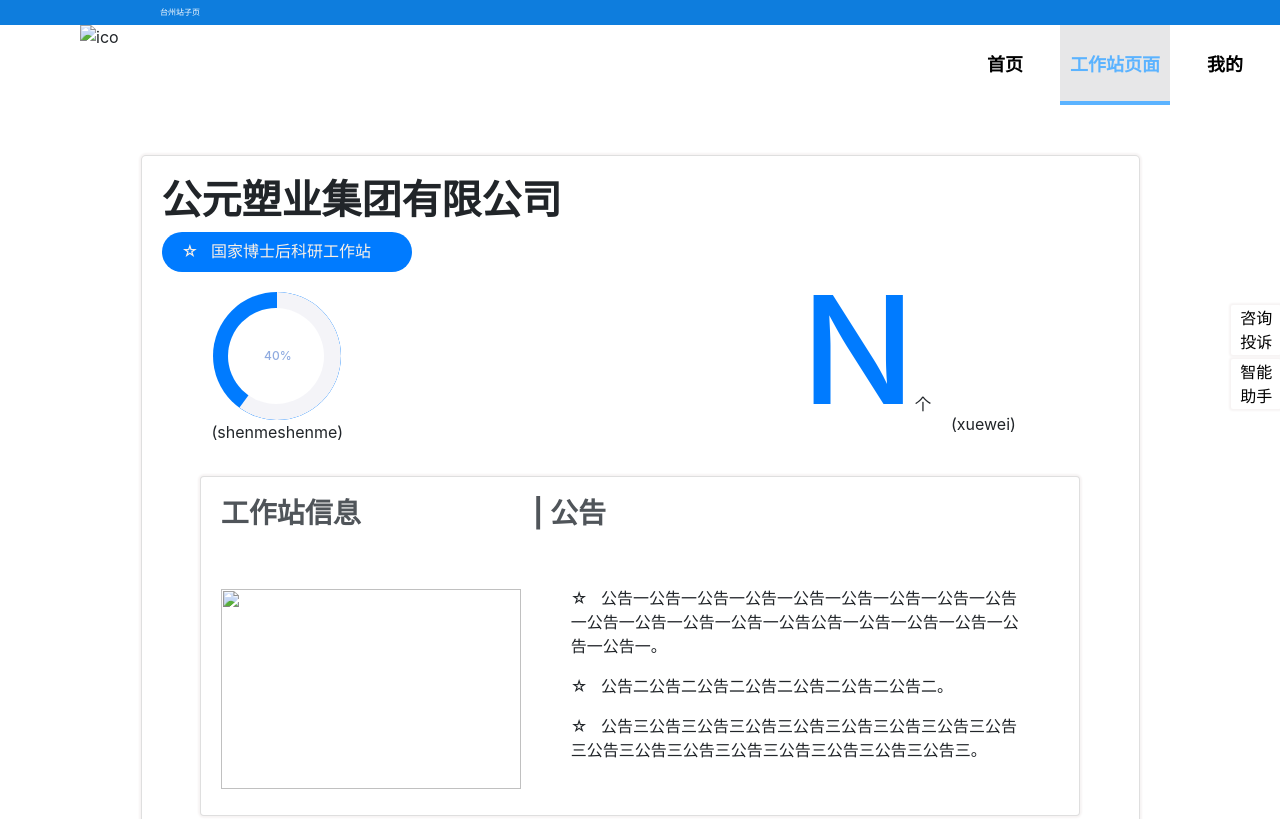
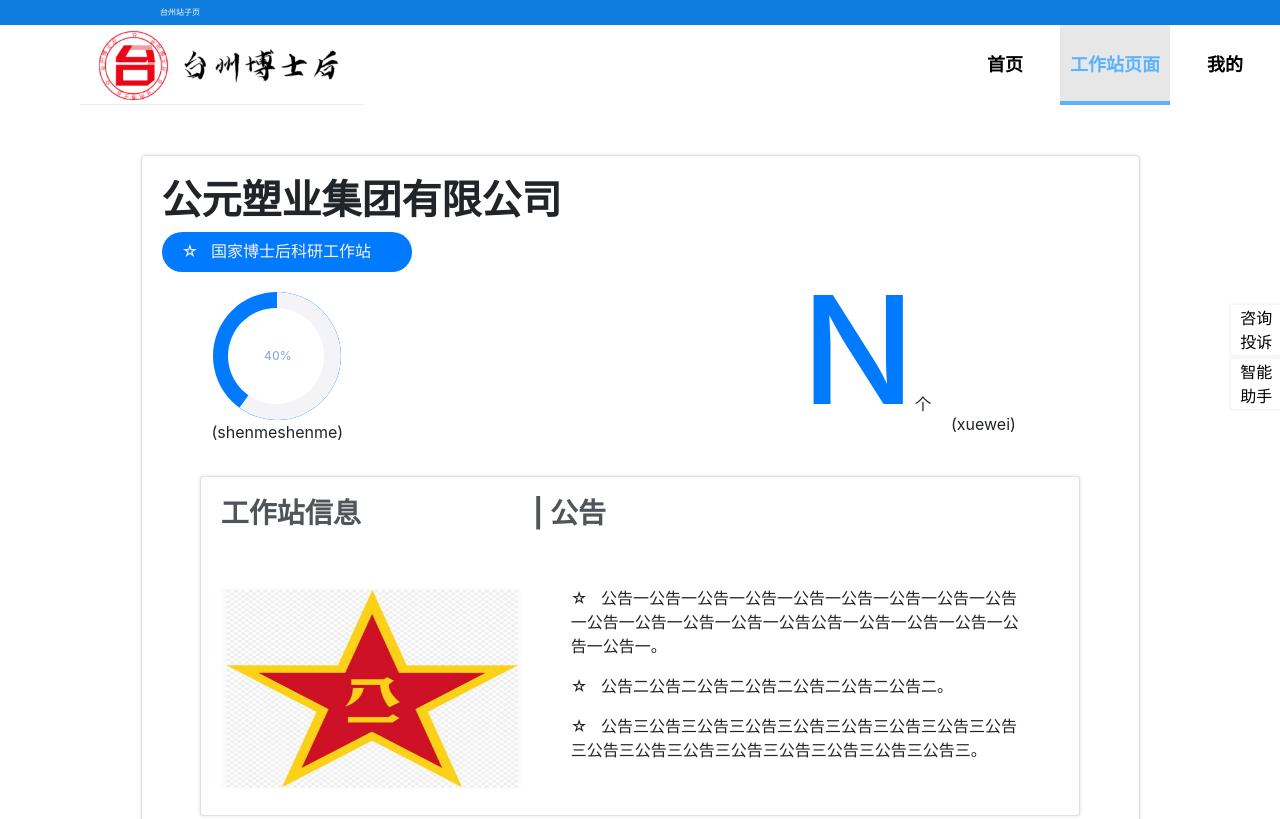
Before and after one commit to 19035309zhq/19035309zhq.github.io, a plain HTML site: page 2021.4.html in a window 1280 px wide. Shown: the top 819 px of the page. Drawn offline with nearby package versions, Linux system fonts and the light colour scheme.

Commit message:
Update 2021.4.html

```diff
--- a/2021.4.html
+++ b/2021.4.html
@@ -314,7 +314,7 @@ body{
   </div>
   <div class="header">
 
-    <img src="../2021/img2021/QQ截图20210324162542.png" alt="ico">
+    <img src="./img2021/QQ截图20210324162542.png" alt="ico">
 
 
         <ul class="font-weight-bold ">
@@ -359,7 +359,7 @@ body{
             <div class="card kuang2">
               <div class="card-body">
                 <h3 class="font-weight-bold " style="color: rgb(80, 85, 90);">工作站信息&nbsp;&nbsp;&nbsp;&nbsp;&nbsp;&nbsp;&nbsp;&nbsp;&nbsp;&nbsp;&nbsp;&nbsp;&nbsp;&nbsp;&nbsp;&nbsp;&nbsp;&nbsp;&nbsp;&nbsp;&nbsp;&nbsp;&nbsp;&nbsp;&nbsp;&nbsp;|&nbsp;公告 </h3>
-                <img src="../2021/img2021/u=1933440720,2469399825&fm=26&gp=0.jpg">
+                <img src="./img2021/u=1933440720,2469399825&fm=26&gp=0.jpg">
                 <div style="margin-top: 55px;width: 450px; margin-left: 350px;">
                 <p>☆&nbsp;&nbsp;&nbsp;公告一公告一公告一公告一公告一公告一公告一公告一公告一公告一公告一公告一公告一公告公告一公告一公告一公告一公告一公告一。</p>
                 <p>☆&nbsp;&nbsp;&nbsp;公告二公告二公告二公告二公告二公告二公告二。</p>
@@ -428,7 +428,7 @@ body{
                 <ul class="nav nav-pills nav-justified" style="float:none; margin-left: 22px;  width: 800px;font-size: 6px;">
 
                     <li class="nav-item" ;>
-                      <a class="nav-link " href="2021.2.html"style=" height:40px; width: 200px;margin-top: 20px;line-height: inherit;background-color:#D3D3D3;border-radius: 0; color: rgb(31, 31, 30);">项目需求</a>
+                      <a class="nav-link " href="index.html"style=" height:40px; width: 200px;margin-top: 20px;line-height: inherit;background-color:#D3D3D3;border-radius: 0; color: rgb(31, 31, 30);">项目需求</a>
                     </li>
                     <li class="nav-item">
                       <a class="nav-link "href="2021.3.html"style="height:40px; width: 200px;margin-top: 20px;line-height: inherit; background-color: #D3D3D3;border-radius: 0;color: rgb(31, 31, 30);">人员需求</a>
```
